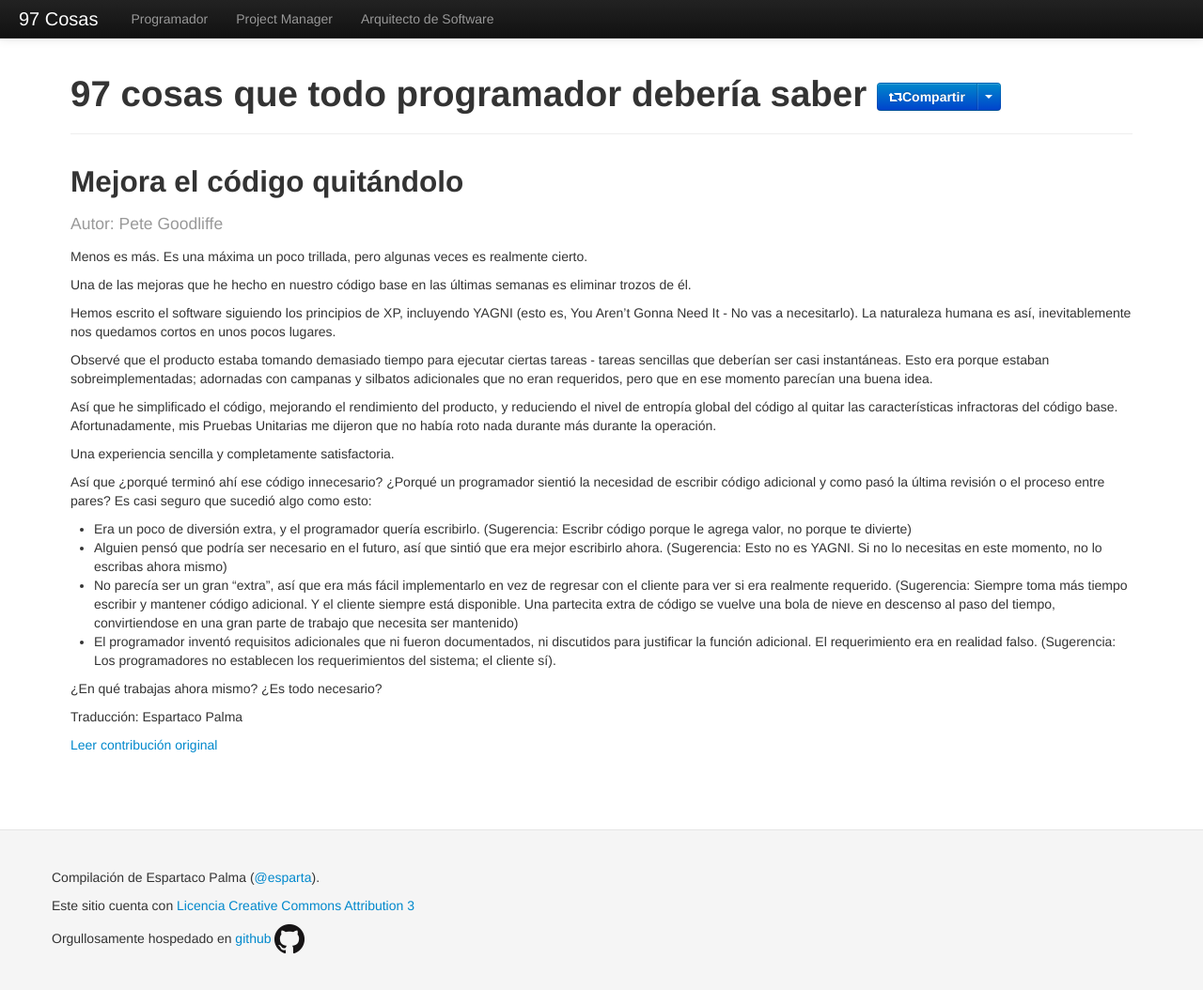
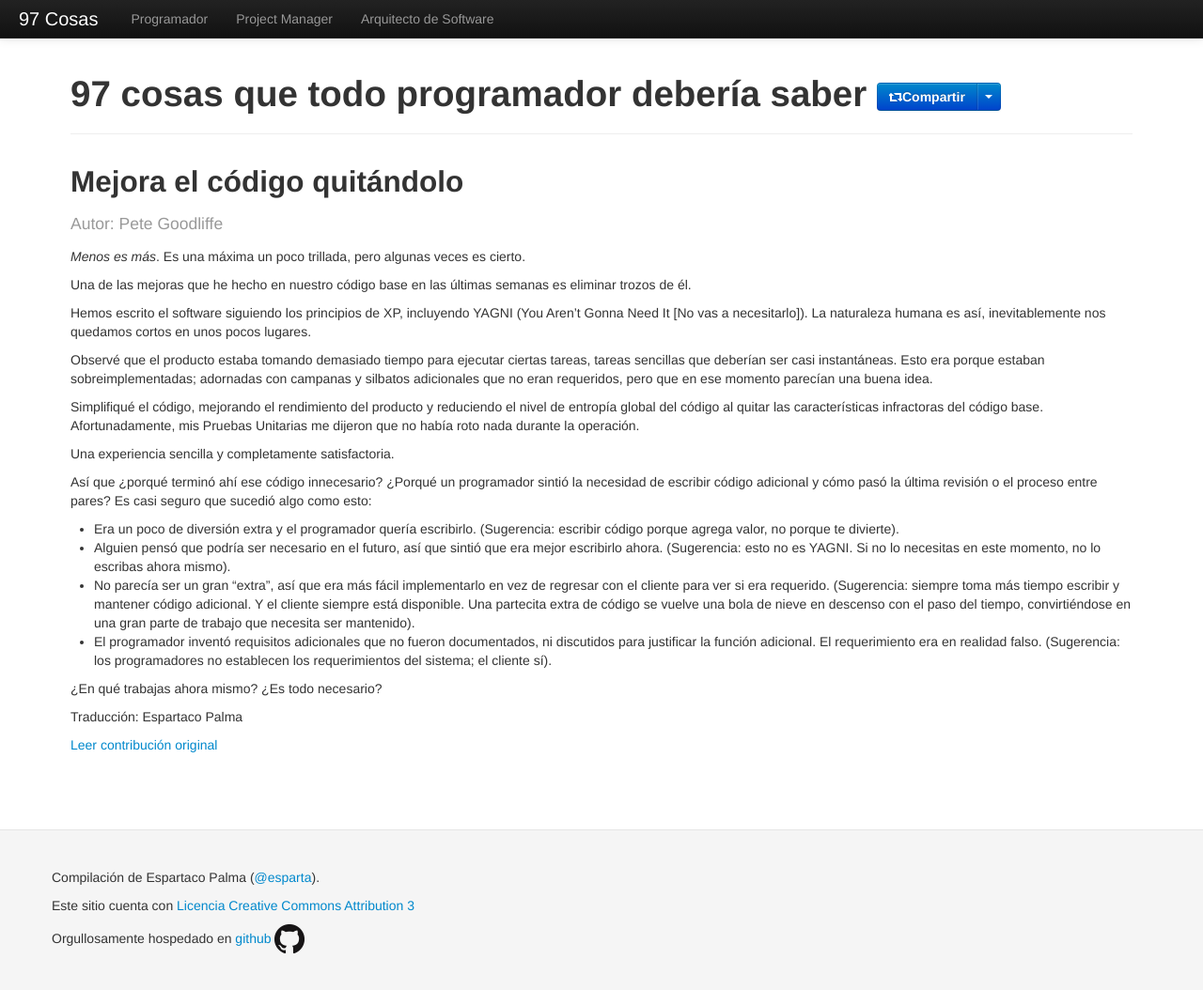
Before and after one commit to esparta/97cosas, a Jekyll site: the page built from programador/mejora-codigo-quitandolo.md, in a window 1280 px wide and 1056 px high. Shown: the whole window at 94% size. Built offline with Jekyll 4.4.1, drawn with Linux system fonts in a browser that asks for light colours; comment, search, counter and statistics services are not loaded.

Commit message:
Spelling corrections on mejora-codigo-quitandolo

```diff
--- a/programador/mejora-codigo-quitandolo.md
+++ b/programador/mejora-codigo-quitandolo.md
@@ -7,50 +7,51 @@ translator: Espartaco Palma
 original: http://programmer.97things.oreilly.com/wiki/index.php/Improve_Code_by_Removing_It
 ---
 
-Menos es más. Es una máxima un poco trillada, pero algunas veces es
-realmente cierto.
+_Menos es más_. Es una máxima un poco trillada, pero algunas veces es
+cierto.
 
 Una de las mejoras que he hecho en nuestro código base en las últimas
 semanas es eliminar trozos de él.
 
 Hemos escrito el software siguiendo los principios de XP, incluyendo
-YAGNI (esto es, You Aren't Gonna Need It - No vas a necesitarlo). La
-naturaleza humana es así, inevitablemente nos quedamos cortos en unos
-pocos lugares.
+YAGNI (You Aren’t Gonna Need It [No vas a necesitarlo]). La naturaleza
+humana es así, inevitablemente nos quedamos cortos en unos pocos
+lugares.
 
 Observé que el producto estaba tomando demasiado tiempo para ejecutar
-ciertas tareas - tareas sencillas que deberían ser casi instantáneas.
+ciertas tareas, tareas sencillas que deberían ser casi instantáneas.
 Esto era porque estaban sobreimplementadas; adornadas con campanas y
 silbatos adicionales que no eran requeridos, pero que en ese momento
 parecían una buena idea.
 
-Así que he simplificado el código, mejorando el rendimiento del
-producto, y reduciendo el nivel de entropía global del código al quitar
-las características infractoras del código base. Afortunadamente, mis
-Pruebas Unitarias me dijeron que no había roto nada durante más durante
-la operación.
+Simplifiqué el código, mejorando el rendimiento del producto y
+reduciendo el nivel de entropía global del código al quitar las
+características infractoras del código base. Afortunadamente, mis
+Pruebas Unitarias me dijeron que no había roto nada durante la
+operación.
 
 Una experiencia sencilla y completamente satisfactoria.
 
 Así que ¿porqué terminó ahí ese código innecesario? ¿Porqué un
-programador sientió la necesidad de escribir código adicional y como
-pasó la última revisión o el proceso entre pares? Es casi seguro que
-sucedió algo como esto:
+programador sintió la necesidad de escribir código adicional y cómo pasó
+la última revisión o el proceso entre pares? Es casi seguro que sucedió
+algo como esto:
 
-* Era un poco de diversión extra, y el programador quería escribirlo.
-(Sugerencia: Escribr código porque le agrega valor, no porque te divierte)
-* Alguien pensó que podría ser necesario en el futuro, así que sintió
-que era mejor escribirlo ahora. (Sugerencia: Esto no es YAGNI. Si no lo
-necesitas en este momento, no lo escribas ahora mismo)
-* No parecía ser un gran "extra", así que era más fácil implementarlo en
-vez de regresar con el cliente para ver si era realmente requerido.
-(Sugerencia: Siempre toma más tiempo escribir y mantener código
-adicional. Y el cliente siempre está disponible. Una partecita extra de
-código se vuelve una bola de nieve en descenso al paso del tiempo,
-convirtiendose en una gran parte de trabajo que necesita ser mantenido)
-* El programador inventó requisitos adicionales que ni fueron
+* Era un poco de diversión extra y el programador quería escribirlo.
+(Sugerencia: escribir código porque agrega valor, no porque te
+divierte).
+* Alguien pensó que podría ser necesario en el futuro, así que sintió que
+era mejor escribirlo ahora. (Sugerencia: esto no es YAGNI. Si no lo
+necesitas en este momento, no lo escribas ahora mismo).
+* No parecía ser un gran “extra”, así que era más fácil implementarlo en
+vez de regresar con el cliente para ver si era requerido. (Sugerencia:
+siempre toma más tiempo escribir y mantener código adicional. Y el
+cliente siempre está disponible. Una partecita extra de código se vuelve
+una bola de nieve en descenso con el paso del tiempo, convirtiéndose en
+una gran parte de trabajo que necesita ser mantenido).
+* El programador inventó requisitos adicionales que no fueron
 documentados, ni discutidos para justificar la función adicional. El
-requerimiento era en realidad falso. (Sugerencia: Los programadores no
+requerimiento era en realidad falso. (Sugerencia: los programadores no
 establecen los requerimientos del sistema; el cliente sí).
 
 ¿En qué trabajas ahora mismo? ¿Es todo necesario?
```
